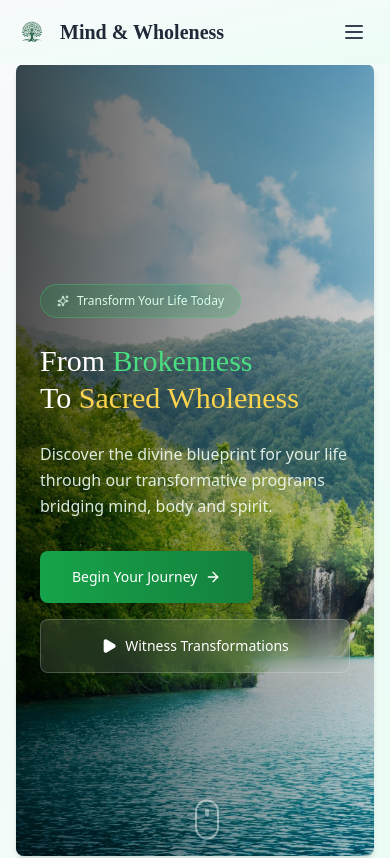
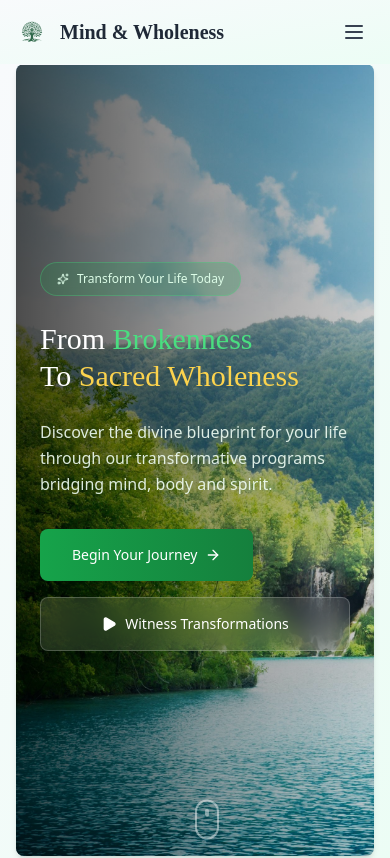
Before and after one commit to eldoJr/mind-and-wholeness, a React (Vite) app: page / in a window 390 px wide. Shown: the top 858 px of the page. Built offline with nearby package versions, Linux system fonts and the light colour scheme.

Commit message:
add: hero stable

```diff
--- a/src/components/layout/hero.tsx
+++ b/src/components/layout/hero.tsx
@@ -26,7 +26,7 @@ export function Hero() {
       </div>
 
       {/* Content Container */}
-      <div className="relative h-full flex items-center pt-11 sm:pt-24 lg:pt-32 mx-2 sm:mx-6 lg:mx-10 mb-4 sm:mb-10 z-10">
+      <div className="relative h-full flex items-center pt- sm:pt-24 lg:pt-32 mx-2 sm:mx-6 lg:mx-10 mb-4 sm:mb-10 z-10">
         <motion.div
           className="container mx-auto px-4 sm:px-6 lg:px-12"
           initial="hidden"
```
